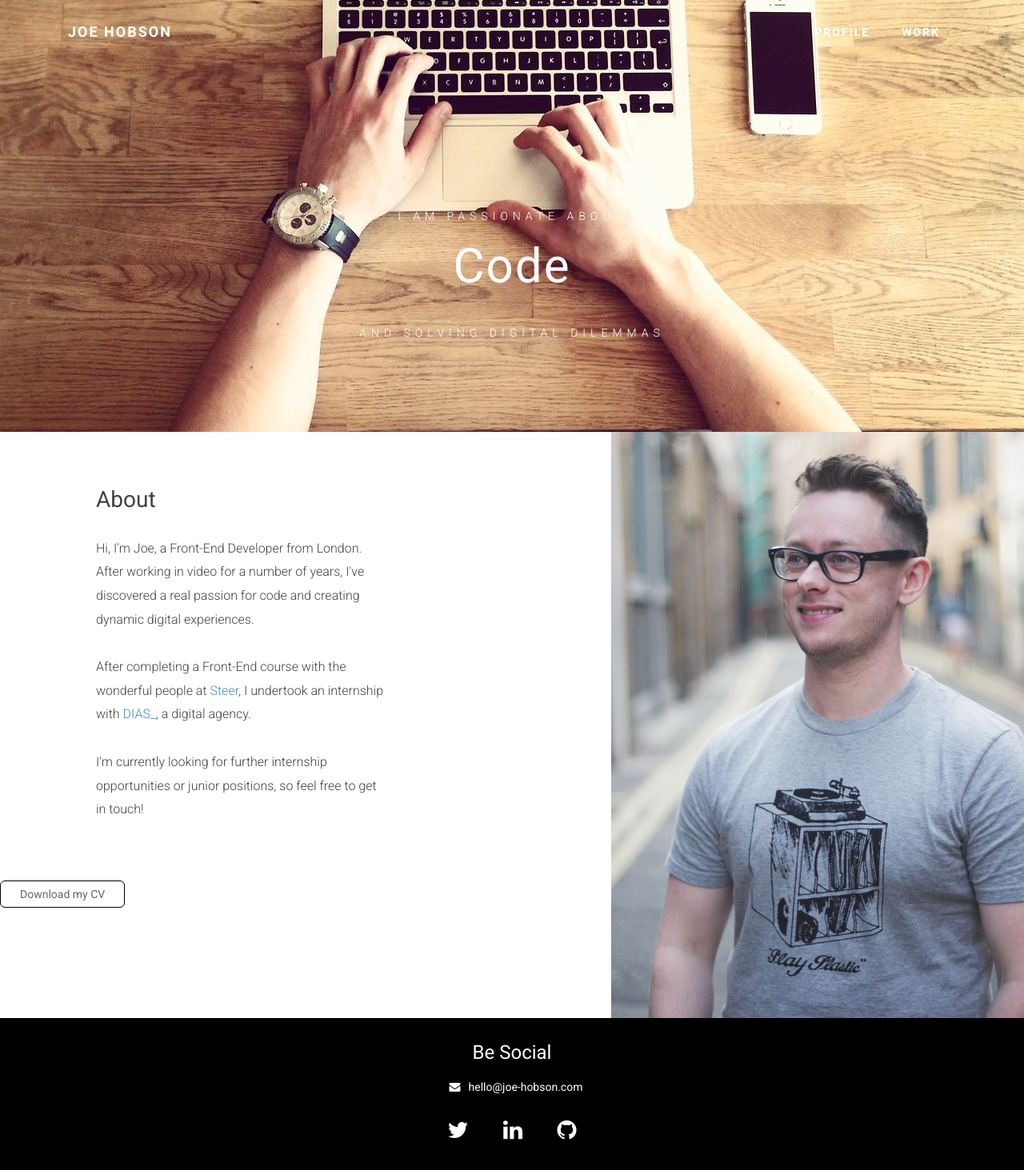
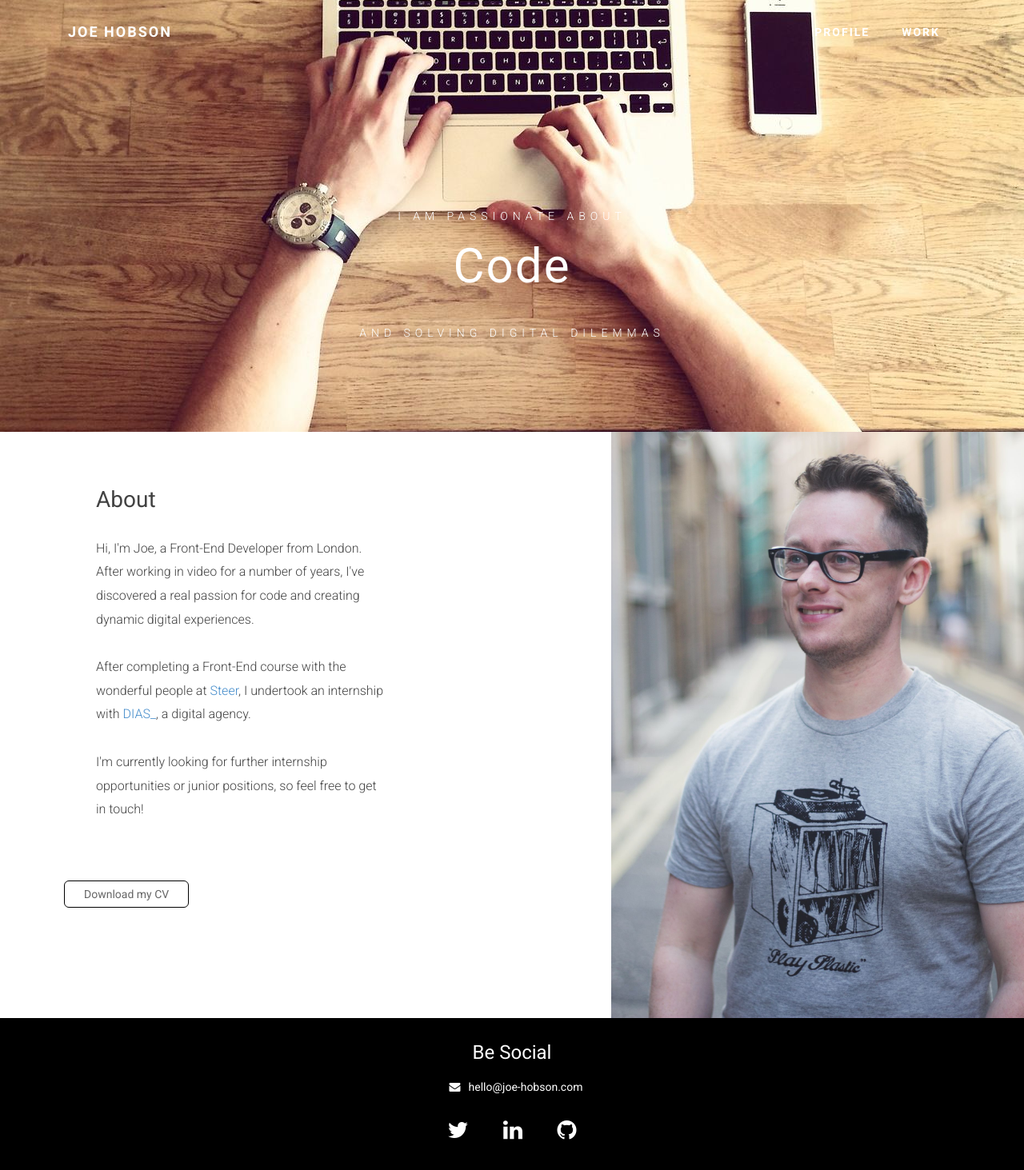
Before and after one commit to fant0mex/portfolio, a Jekyll site: the page built from 01-profile.md, in a window 1280 px wide. Shown: the whole page at 80% size. Built offline with Jekyll 4.4.1, drawn with Linux system fonts in a browser that asks for light colours; nearby versions of some CDN libraries.

Commit message:
profile styling continued

```diff
--- a/01-profile.md
+++ b/01-profile.md
@@ -15,7 +15,7 @@ permalink: /profile/
           I undertook an internship with <a href="http://www.diascreative.com">DIAS_</a>, a digital agency.</p>
         <p>I'm currently looking for further internship opportunities or junior positions, so feel free to get in touch!</p>
       </div>
-      <div>
+      <div class="cv">
         <a href="#" target="_blank" class="btn">Download my CV</a>
       </div>
     </div>
--- a/_sass/main.sass
+++ b/_sass/main.sass
@@ -473,7 +473,8 @@ iframe
   img
     width: 100%
     height: 100%
-
+.cv
+  padding-left: 80px
 .btn
   background-color: white
   border-radius: 6px
--- a/css/main.css
+++ b/css/main.css
@@ -642,7 +642,12 @@ iframe {
   height: 100%;
 }
 
-/* line 477, ../_sass/main.sass */
+/* line 476, ../_sass/main.sass */
+.cv {
+  padding-left: 80px;
+}
+
+/* line 478, ../_sass/main.sass */
 .btn {
   background-color: white;
   border-radius: 6px;
```
